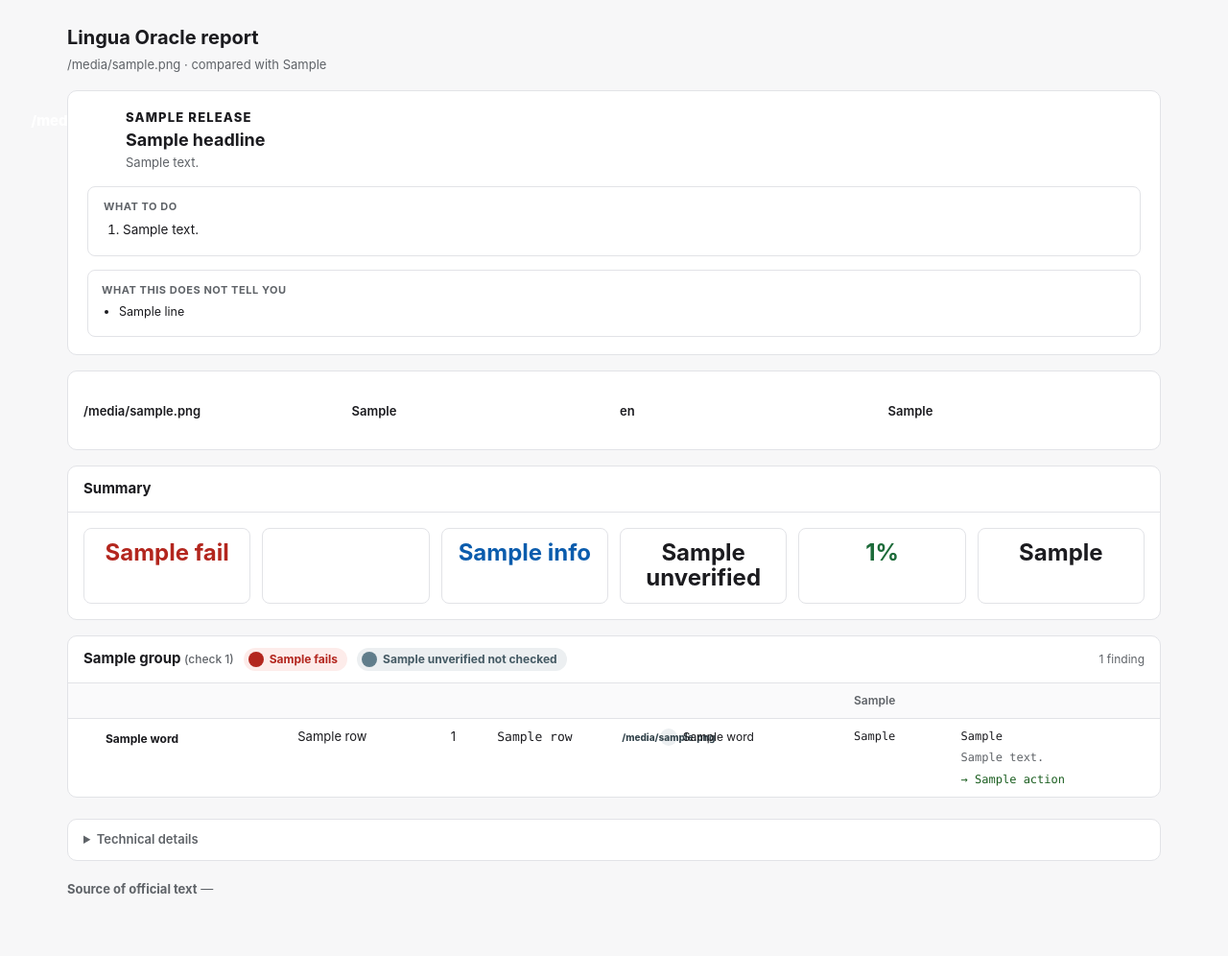
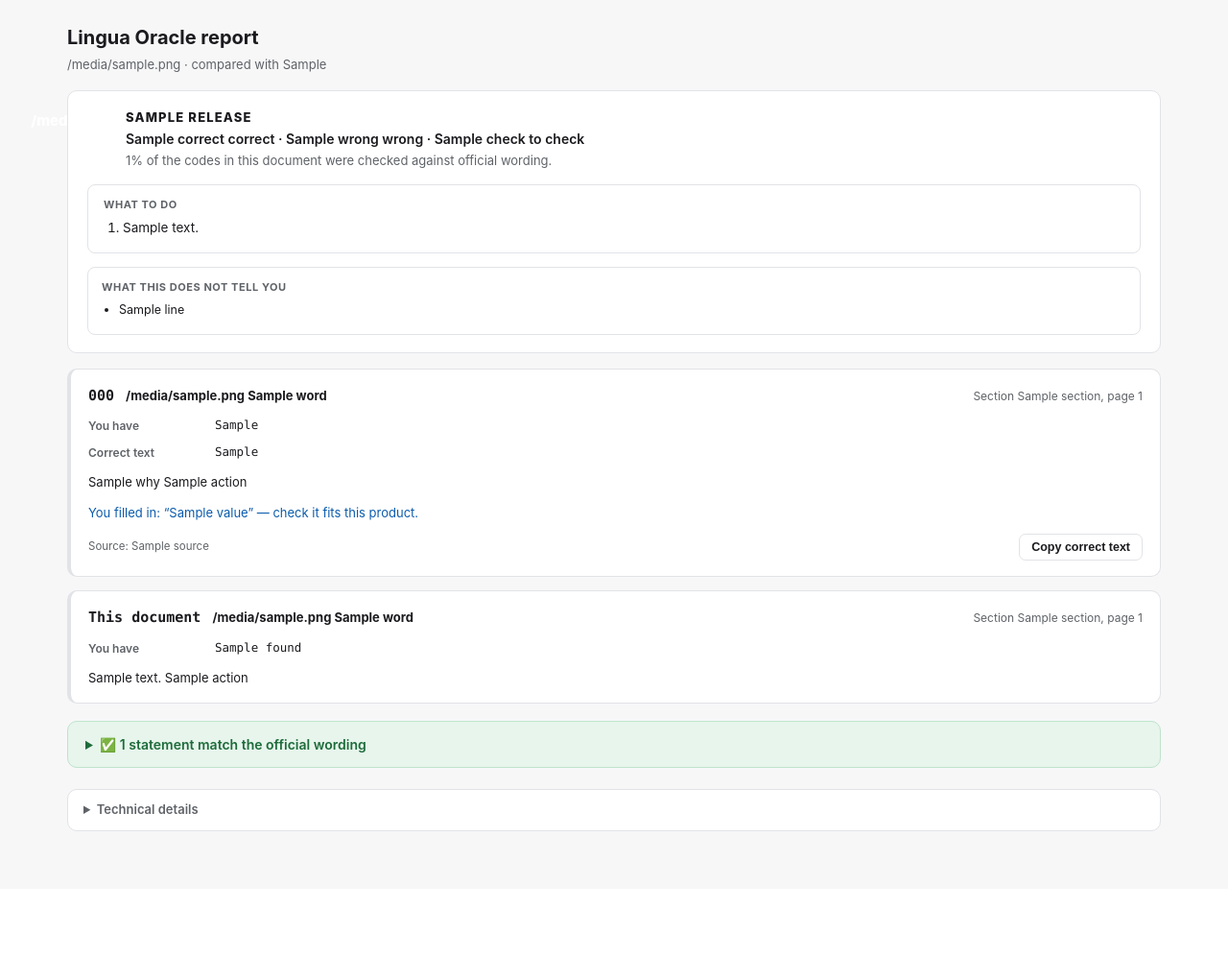
Before and after one commit to Yusuf-Hridoy/lingua-oracle, a FastAPI app: template src/lingua_oracle/report/templates/report.html.j2 in a window 1280 px wide. Shown: the whole page at 96% size. After the commit the page ends 866 px from the top, so only its background shows below. Run offline with FastAPI, Linux system fonts and the light colour scheme; the template is opened without the code that fills it: most values are stand-ins (such as "Sample title", 1, 10 or a date in 2020).

Commit message:
report: one card per statement, and nothing a reviewer did not ask for
The report was a set of tables organised by check, which is how the tool
is built, not how anyone reads a sheet. It now leads with the line to act
on, the counts and the coverage, then gives one card per statement that is
not correct: your text and the official text side by side with only the
differing words marked, one plain sentence saying why, where the official
text came from, and a button that copies it. Correct statements collapse
into a single line that opens into a plain list.

Check IDs, tiers, sections read, the PDF reader and the report reference
are all in Technical details at the bottom. A reviewer never needed any of
them to fix a statement.

Findings that are not about one statement's wording - a missing language,
a leftover placeholder, a code set that differs between two documents -
keep their own cards. Dropping them would have been a far worse report,
however much simpler.

Two things this surfaced. A statement whose wording is right but whose
blank was filled in, or never filled in, is no longer filed under
"correct": it needs a person, and collapsing it into a line nobody opens
would hide it. And a bare code reference in a classification table carries
no wording, so C-15 no longer judges it.

Co-Authored-By: Claude Opus 5 (1M context) <noreply@anthropic.com>

```diff
--- a/src/lingua_oracle/checks/c15_newer_ghs.py
+++ b/src/lingua_oracle/checks/c15_newer_ghs.py
@@ -33,6 +33,8 @@ def run(ctx: CheckContext) -> list[Finding]:
     for hit in ctx.hits:
         if not hit.code or hit.code in seen or ctx.entry(hit.code) is not None:
             continue
+        if not hit.text:
+            continue  # a bare code reference carries no wording to judge
         seen.add(hit.code)
         missing = classify(hit.code, ctx.reference.key_status,
                            ctx.reference.entries, ctx.regulation.id)
--- a/src/lingua_oracle/report/templates/report.html.j2
+++ b/src/lingua_oracle/report/templates/report.html.j2
@@ -93,6 +93,44 @@
   details.tech dl { display:grid; grid-template-columns:200px 1fr; gap:4px 14px;
                     margin:0; }
   details.tech dt { font-weight:600; }
+  .stmt { background:var(--card); border:1px solid var(--line); border-left-width:4px;
+          border-radius:10px; margin:14px 0; padding:16px 18px; }
+  .stmt.s-fail { border-left-color:var(--fail); }
+  .stmt.s-warn { border-left-color:var(--warn); }
+  .stmt.s-unver { border-left-color:#90a4ae; }
+  .stmt > header { display:flex; gap:12px; align-items:baseline; flex-wrap:wrap;
+                   margin-bottom:10px; }
+  .stmt .code { font-family:ui-monospace,SFMono-Regular,Menlo,monospace;
+                font-size:15px; font-weight:700; }
+  .stmt .verdict-word { font-size:13px; font-weight:700; }
+  .s-fail .verdict-word { color:var(--fail); }
+  .s-warn .verdict-word { color:var(--warn); }
+  .s-unver .verdict-word { color:#455a64; }
+  .stmt .where { font-size:12px; color:var(--muted); margin-left:auto; }
+  dl.pair { display:grid; grid-template-columns:118px 1fr; gap:8px 14px; margin:0; }
+  dl.pair dt { font-size:12px; color:var(--muted); font-weight:600; padding-top:2px; }
+  dl.pair dd { margin:0; }
+  .stmt .txt { font-family:ui-monospace,SFMono-Regular,Menlo,monospace;
+               font-size:12.5px; line-height:1.6; word-break:break-word; }
+  .stmt .why { margin:12px 0 0; font-size:13px; }
+  .stmt .why.fill { color:var(--info); }
+  .stmt > footer { display:flex; gap:12px; align-items:center; margin-top:12px;
+                   flex-wrap:wrap; }
+  .src-note { font-size:11.5px; color:var(--muted); }
+  button.copy { margin-left:auto; padding:6px 12px; border:1px solid var(--line);
+                background:#fff; border-radius:7px; font-size:12.5px;
+                font-weight:600; cursor:pointer; color:var(--ink); }
+  button.copy:hover { background:#f2f4f7; }
+  button.copy.done { background:var(--ok-bg); border-color:#bfe3cc; color:var(--ok); }
+  details.allgood { background:var(--ok-bg); border:1px solid #bfe3cc;
+                    border-radius:10px; margin:18px 0; }
+  details.allgood > summary { cursor:pointer; padding:13px 18px; font-size:14px;
+                              font-weight:600; color:var(--ok); }
+  details.allgood ul { margin:0; padding:0 18px 14px 40px; }
+  details.allgood li { font-size:13px; margin:5px 0; }
+  details.allgood .code { font-family:ui-monospace,SFMono-Regular,Menlo,monospace;
+                          font-weight:700; margin-right:8px; }
+  .countline { font-size:14px; font-weight:600; margin:2px 0 1px; }
   .b-fail{background:var(--fail-bg);color:var(--fail)}
   .b-warn{background:var(--warn-bg);color:var(--warn)}
   .b-info{background:var(--info-bg);color:var(--info)}
@@ -134,8 +172,15 @@
       <span class="vico" aria-hidden="true">{{ verdict.icon }}</span>
       <div>
         <div class="release">{{ verdict.release }}</div>
-        <h2>{{ verdict.headline }}</h2>
-        <div class="detail">{{ verdict.detail }}</div>
+        <div class="countline">
+          {{ cards.counts.correct }} correct &middot;
+          {{ cards.counts.wrong }} wrong &middot;
+          {{ cards.counts.check }} to check
+          {%- if cards.counts.not_checked %} &middot;
+          {{ cards.counts.not_checked }} not checked{% endif %}
+        </div>
+        <div class="detail">{{ coverage_percent }}% of the codes in this
+          document were checked against official wording.</div>
       </div>
     </div>
     {% if verdict.actions %}
@@ -156,97 +201,100 @@
     </div>
   </div>
 
-  <div class="card">
-    <dl class="meta">
-      <div><dt>{{ L.META.file }}</dt><dd>{{ report.file_name }}</dd></div>
-      <div><dt>{{ L.META.regulation }}</dt><dd>{{ regulation_display }}</dd></div>
-      <div><dt>{{ L.META.language }}</dt><dd>{{ report.language }}</dd></div>
-      <div><dt>{{ L.META.set_by }}</dt><dd>{{ set_by }}</dd></div>
-
+  {% for row in cards.problems %}
+  <div class="stmt s-{{ row.label.css }}">
+    <header>
+      <span class="code">{{ row.v.code }}</span>
+      <span class="verdict-word"><span aria-hidden="true">{{ row.label.icon }}</span> {{ row.label.word }}</span>
+      {% if row.v.section %}<span class="where">Section {{ row.v.section }}{% if row.v.page %}, page {{ row.v.page }}{% endif %}</span>{% endif %}
+    </header>
+    <dl class="pair">
+      <dt>You have</dt><dd class="txt">{{ row.found_html | safe }}</dd>
+      {% if row.v.expected %}
+      <dt>Correct text</dt><dd class="txt">{{ row.expected_html | safe }}</dd>
+      {% endif %}
     </dl>
-  </div>
-
-  <div class="card">
-    <header><h2>Summary</h2></header>
-    <div class="tiles">
-      <div class="tile t-fail"><div class="n">{{ report.summary.fail }}</div><div class="l">{{ L.TILES.fail }}</div></div>
-      <div class="tile t-warn"><div class="n">{{ report.summary.warn }}</div><div class="l">{{ L.TILES.warn }}</div></div>
-      <div class="tile t-info"><div class="n">{{ report.summary.info }}</div><div class="l">{{ L.TILES.info }}</div></div>
-      <div class="tile"><div class="n">{{ report.summary.unverified }}</div><div class="l">{{ L.TILES.unverified }}</div></div>
-      <div class="tile t-ok"><div class="n">{{ coverage_percent }}%</div><div class="l">{{ L.TILES.coverage }}</div></div>
-      <div class="tile"><div class="n">{{ report.coverage.codes_found }}</div><div class="l">{{ L.TILES.codes }}</div></div>
-    </div>
-    {% if report.notes %}
-    {% endif %}
-  </div>
-
-  {% if not groups %}
-    <div class="card"><div class="empty">No findings. Every code in this document matched its official wording.</div></div>
-  {% endif %}
-
-  {% for group in groups %}
-  <div class="card">
-    <header>
-      <h2>{{ group.title }} <span class="cid">(check {{ group.check_id }})</span></h2>
-      {% if group.fails %}<span class="result r-fail"><span class="ico" aria-hidden="true">{{ L.SEVERITY[SEV.FAIL].icon }}</span>{{ group.fails }} {{ L.SEVERITY[SEV.FAIL].word|lower }}</span>{% endif %}
-      {% if group.warns %}<span class="result r-warn"><span class="ico" aria-hidden="true">{{ L.SEVERITY[SEV.WARN].icon }}</span>{{ group.warns }} to check</span>{% endif %}
-      {% if group.unverified %}<span class="result r-unver"><span class="ico" aria-hidden="true">{{ L.NOT_CHECKED.icon }}</span>{{ group.unverified }} not checked</span>{% endif %}
-      <span class="count">{{ group.rows|length }} finding{{ '' if group.rows|length == 1 else 's' }}</span>
-    </header>
-    <div class="scroll">
-    <table>
-      <thead><tr>
-        <th>{{ L.COLUMNS.severity }}</th><th>{{ L.COLUMNS.section }}</th>
-        <th>{{ L.COLUMNS.page }}</th><th>{{ L.COLUMNS.code }}</th>
-        <th>{{ L.COLUMNS.tier }}</th><th>{{ group.expected_column }}</th>
-        <th>{{ L.COLUMNS.found }}</th>
-      </tr></thead>
-      <tbody>
-      {% for row in group.rows %}
-        {% set f = row.finding %}
-        <tr>
-          <td>
-            <span class="result r-{{ row.result.css }}" title="{{ row.result.help }}">
-              <span class="ico" aria-hidden="true">{{ row.result.icon }}</span>{{ row.result.word }}
-            </span>
-          </td>
-          <td>{{ row.section_label or '—' }}</td>
-          <td>{{ f.page if f.page is not none else '' }}</td>
-          <td class="code">{{ row.code_label }}</td>
-          <td>{% if row.source %}<span class="src src-{{ row.source.css }}" title="{{ row.source.help }}"><span class="k" aria-hidden="true">{{ row.source.icon }}</span>{{ row.source.word }}</span>{% endif %}</td>
-          <td class="txt">{{ row.expected_html | safe }}</td>
-          <td class="txt">
-            {{ row.found_html | safe }}
-            {% if f.message %}<div class="msg">{{ f.message }}</div>{% endif %}
-            {% if row.action %}<div class="todo-line">&rarr; {{ row.action }}</div>{% endif %}
-          </td>
-        </tr>
-      {% endfor %}
-      </tbody>
-    </table>
-    </div>
+    <p class="why">{{ row.v.why }}{% if row.action %} {{ row.action }}{% endif %}</p>
+    {% for value in row.v.fillins %}
+    <p class="why fill">You filled in: &ldquo;{{ value }}&rdquo; &mdash; check it fits this product.</p>
+    {% endfor %}
+    <footer>
+      {% if row.v.source %}<span class="src-note">Source: {{ row.v.source }}</span>{% endif %}
+      {% if row.v.expected %}
+      <button type="button" class="copy" data-text="{{ row.v.expected }}">Copy correct text</button>
+      {% endif %}
+    </footer>
   </div>
   {% endfor %}
+
+  {% for row in cards.others %}
+  <div class="stmt s-{{ row.label.css }}">
+    <header>
+      <span class="code">{{ L.code_label(row.finding.code) or "This document" }}</span>
+      <span class="verdict-word"><span aria-hidden="true">{{ row.label.icon }}</span> {{ row.label.word }}</span>
+      {% if row.finding.section %}<span class="where">Section {{ row.finding.section }}{% if row.finding.page %}, page {{ row.finding.page }}{% endif %}</span>{% endif %}
+    </header>
+    {% if row.finding.found %}
+    <dl class="pair"><dt>You have</dt><dd class="txt">{{ row.finding.found }}</dd></dl>
+    {% endif %}
+    <p class="why">{{ row.finding.message }}{% if row.action %} {{ row.action }}{% endif %}</p>
+  </div>
+  {% endfor %}
+
+  {% if cards.correct %}
+  <details class="allgood">
+    <summary>&#9989; {{ cards.correct|length }} statement{{ '' if cards.correct|length == 1 else 's' }} match the official wording</summary>
+    <ul>
+      {% for row in cards.correct %}
+      <li><span class="code">{{ row.v.code }}</span> {{ row.v.found }}</li>
+      {% endfor %}
+    </ul>
+  </details>
+  {% endif %}
 
   <details class="tech">
     <summary>Technical details</summary>
     <div class="body">
       <dl>
+        <dt>{{ L.META.file }}</dt><dd>{{ report.file_name }}</dd>
+        <dt>{{ L.META.regulation }}</dt><dd>{{ regulation_display }}</dd>
+        <dt>{{ L.META.language }}</dt><dd>{{ report.language }}</dd>
+        <dt>{{ L.META.set_by }}</dt><dd>{{ set_by }}</dd>
         <dt>{{ L.META.created }}</dt><dd>{{ report.created_at.strftime('%Y-%m-%d %H:%M UTC') }}</dd>
         <dt>{{ L.META.id }}</dt><dd>{{ report.id }}</dd>
         {% for note in report.notes %}
         <dt>&nbsp;</dt><dd>{{ note }}</dd>
         {% endfor %}
+        <dt>Checks that reported</dt>
+        <dd>{% for cid in report.findings|map(attribute='check_id')|unique|sort %}{{ cid }}{% if not loop.last %}, {% endif %}{% endfor %}</dd>
+        <dt>Source of official text</dt>
+        <dd>{% for tier, label in L.SOURCE.items() %}<b>{{ label.word }}</b>: {{ label.help }}{% if not loop.last %} {% endif %}{% endfor %}</dd>
       </dl>
     </div>
   </details>
 
-  <div class="sub" style="margin-top:20px">
-    <b>Source of official text</b> &mdash;
-    {% for tier, label in L.SOURCE.items() %}
-      <b>{{ label.word }}</b>: {{ label.help }}{% if not loop.last %} &middot; {% endif %}
-    {% endfor %}
-  </div>
+
 </div>
+<script>
+  document.addEventListener('click', function (event) {
+    const button = event.target.closest('button.copy');
+    if (!button) return;
+    const text = button.dataset.text || '';
+    const done = () => {
+      const was = button.textContent;
+      button.textContent = 'Copied';
+      button.classList.add('done');
+      setTimeout(() => { button.textContent = was; button.classList.remove('done'); }, 1500);
+    };
+    if (navigator.clipboard && navigator.clipboard.writeText) {
+      navigator.clipboard.writeText(text).then(done, done);
+    } else {
+      const area = document.createElement('textarea');
+      area.value = text; document.body.appendChild(area); area.select();
+      try { document.execCommand('copy'); } catch (e) {}
+      area.remove(); done();
+    }
+  });
+</script>
 </body>
 </html>
```
Also changed, not shown: src/lingua_oracle/checks/a02_a04_statements.py (+17 -4 lines), src/lingua_oracle/report/labels.py (+24 -2 lines), src/lingua_oracle/report/render.py (+53 -0 lines), tests/ui/test_ui_real_documents.py (+9 -7 lines), tests/ui/test_ui_reports.py (+137 -107 lines).
